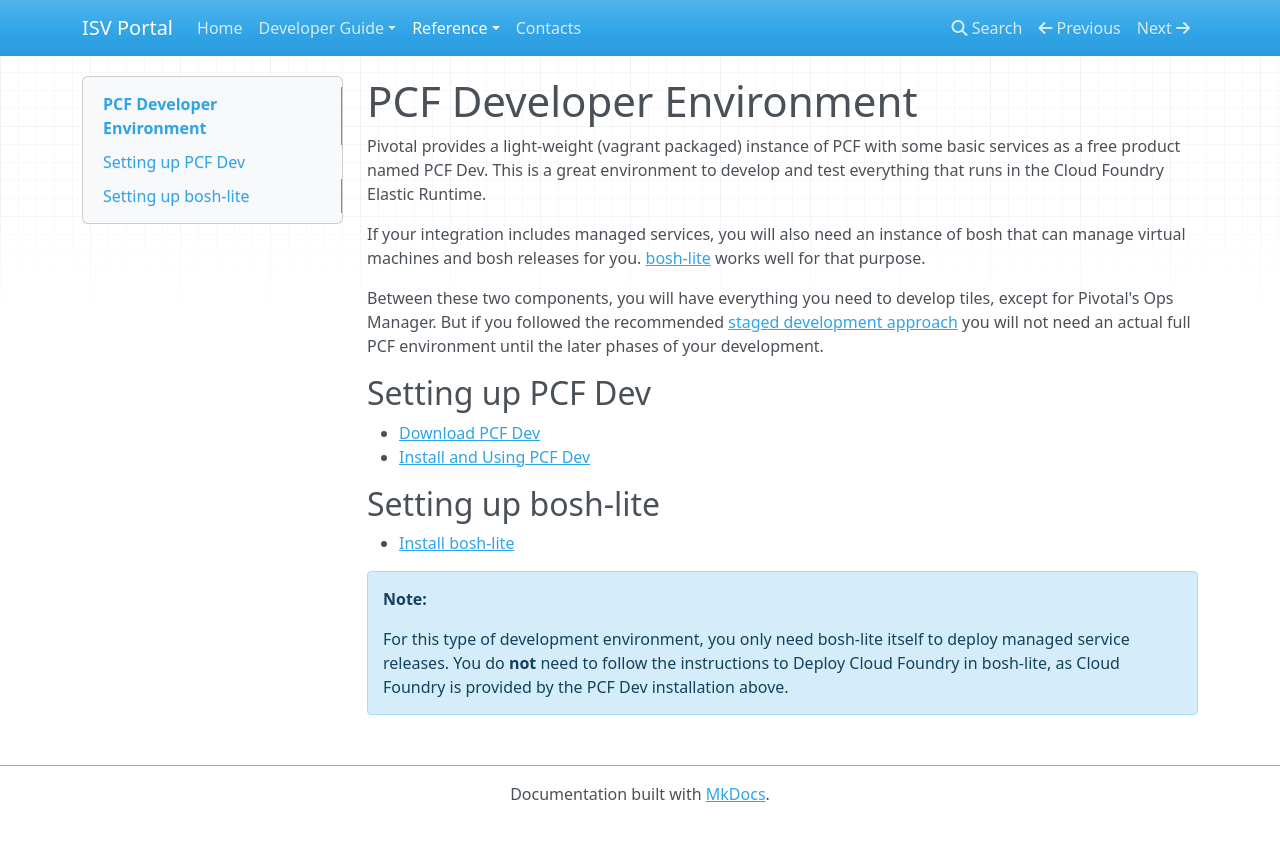
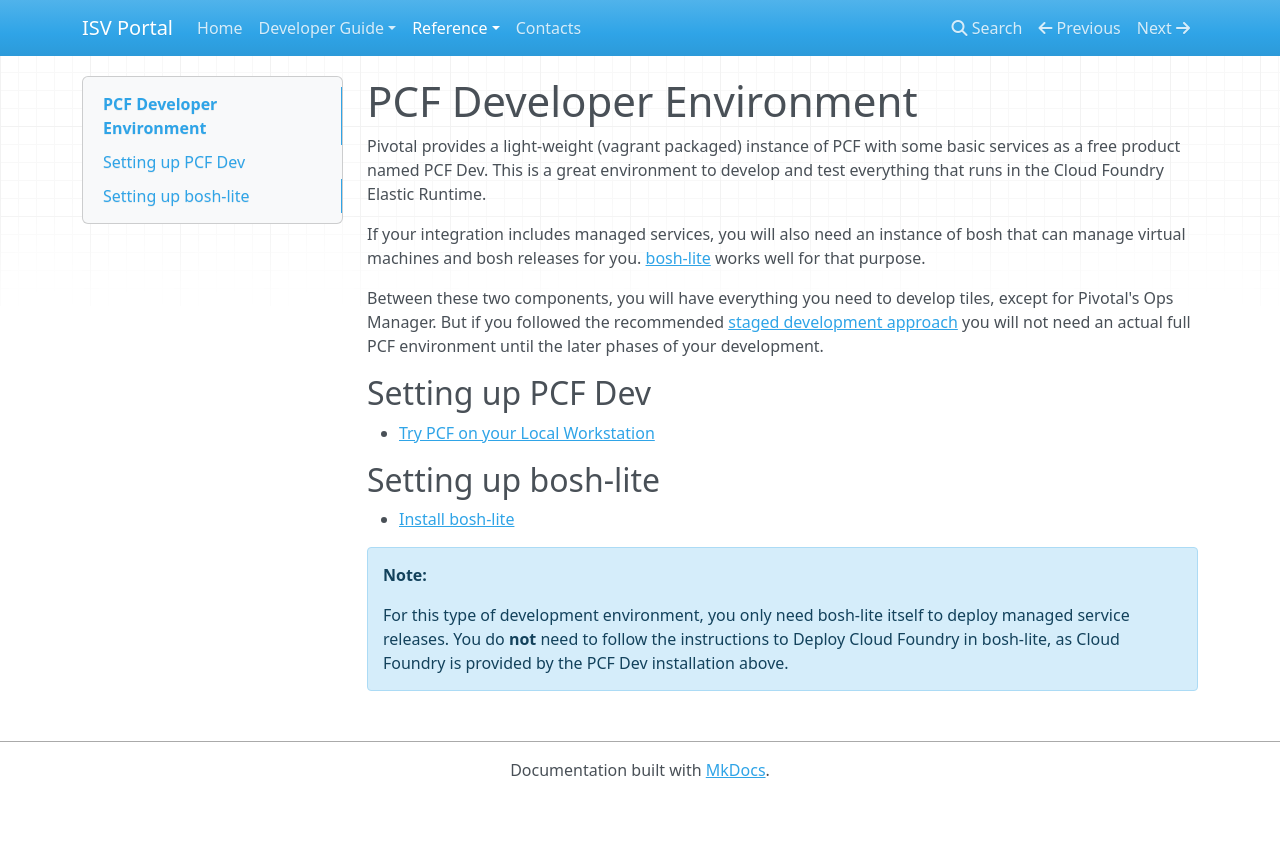
Before and after one commit to vmware-archive/isv-portal, an MkDocs documentation site: the page built from docs/setup-pcfdev.md, in a window 1280 px wide. Shown: the top 841 px of the page. Built offline with MkDocs 1.6.1, drawn with Linux system fonts in a browser that asks for light colours; nearby versions of some CDN libraries; old or Windows-style settings are respelled for this version of MkDocs.

Commit message:
Link to PCF Dev tutorial

```diff
--- a/docs/setup-pcfdev.md
+++ b/docs/setup-pcfdev.md
@@ -16,8 +16,7 @@
 
 ## Setting up PCF Dev
 
-- [Download PCF Dev](https://network.pivotal.io/products/pcfdev)
-- [Install and Using PCF Dev](https://docs.pivotal.io/pcf-dev/)
+- [Try PCF on your Local Workstation](http://pivotal.io/platform/pcf-tutorials/getting-started-with-pivotal-cloud-foundry-dev/introduction)
 
 ## Setting up bosh-lite
 
```
